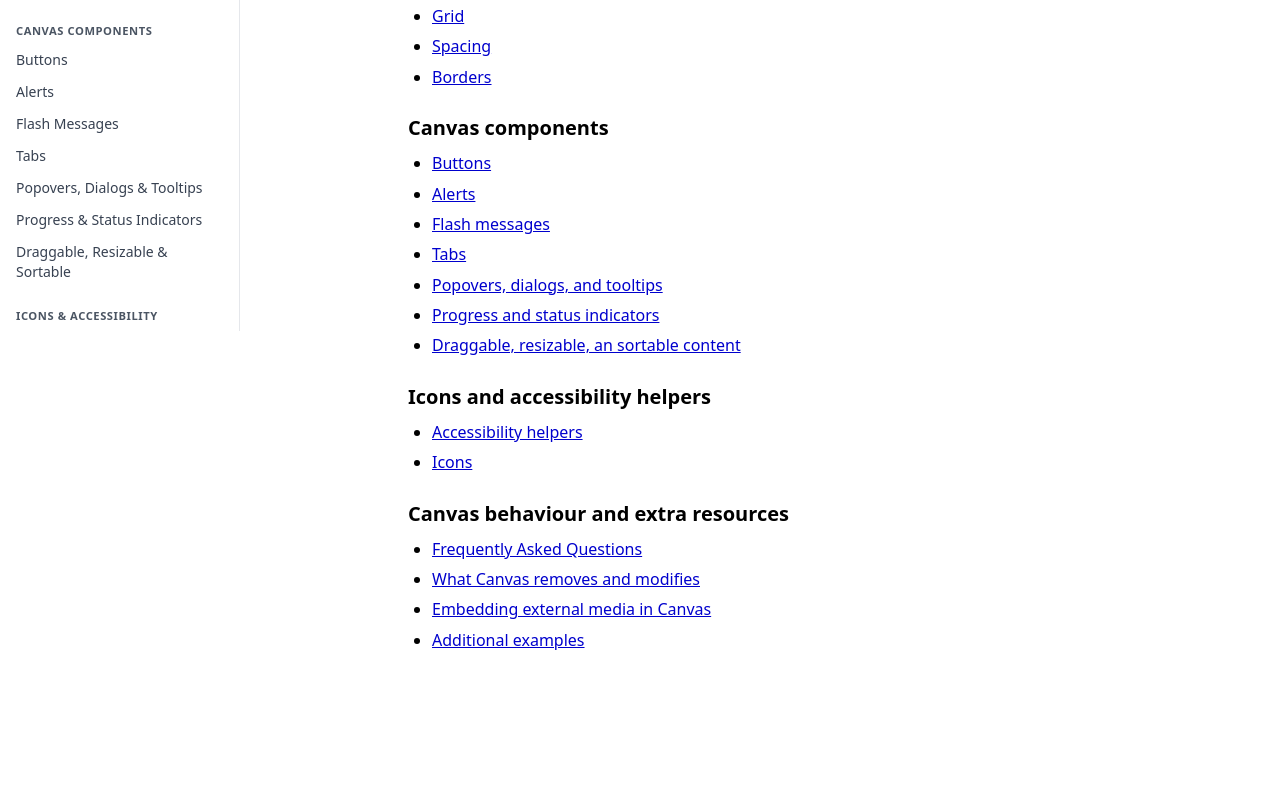
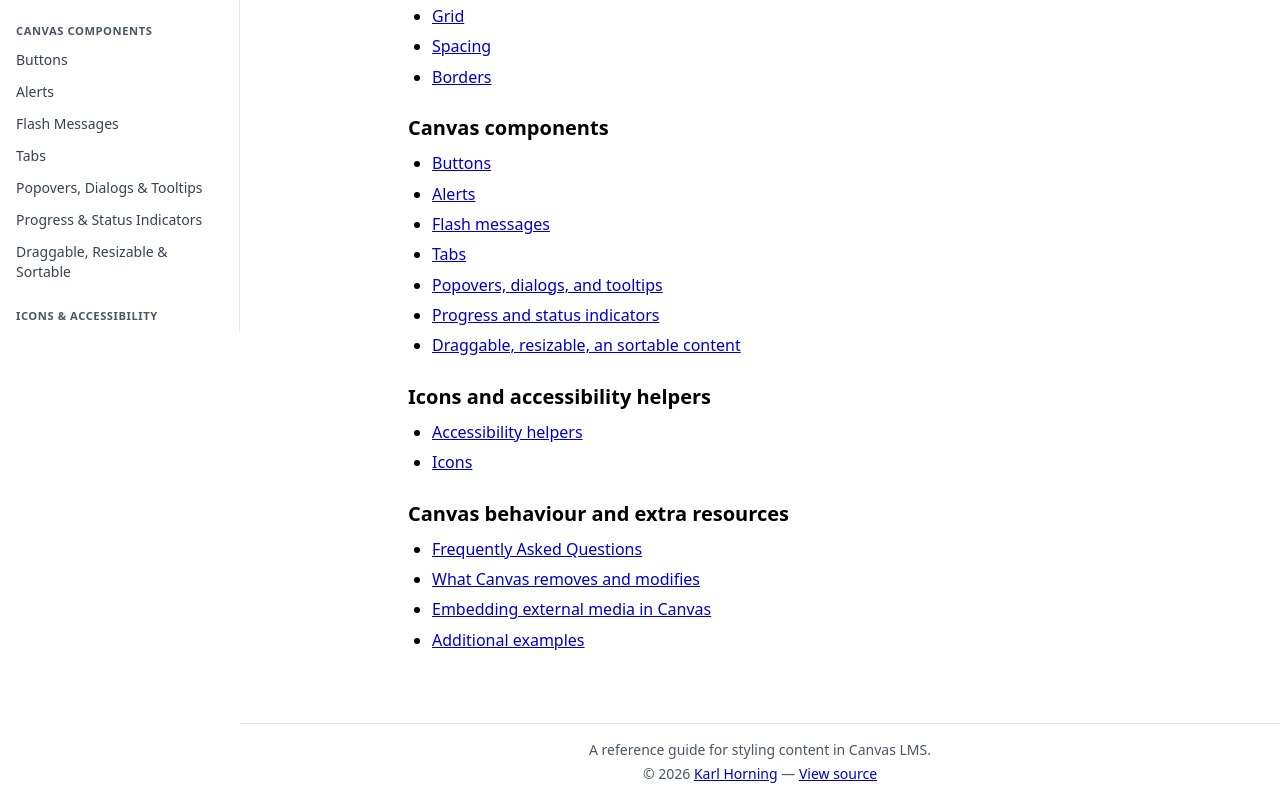
Before and after one commit to Karl-Horning/canvas, a Next.js app: page / in a window 1280 px wide. Shown: the part 469-1269 px from the top of the page. Before the commit the page ends 1192 px from the top, so only its background shows below. Built offline with nearby package versions, Linux system fonts and the light colour scheme.

Commit message:
feat: add `Footer` component

```diff
--- a/app/layout.tsx
+++ b/app/layout.tsx
@@ -1,6 +1,7 @@
 import type { Metadata } from "next";
 import { Geist, Geist_Mono } from "next/font/google";
 import "./globals.css";
+import Footer from "@/components/Footer";
 import Sidebar from "@/components/Sidebar";
 
 const geistSans = Geist({
@@ -30,8 +31,11 @@
         >
             <body className="min-h-full flex">
                 <Sidebar />
-                <main className="flex-1 min-w-0 p-6">
-                    <div className="max-w-3xl mx-auto">{children}</div>
+                <main className="flex-1 min-w-0 flex flex-col">
+                    <div className="flex-1 p-6">
+                        <div className="max-w-3xl mx-auto">{children}</div>
+                    </div>
+                    <Footer />
                 </main>
             </body>
         </html>
--- /dev/null
+++ b/components/Footer.tsx
@@ -0,0 +1,47 @@
+/** Year the project was created. Used to build the copyright range. */
+const START_YEAR = 2026;
+
+/**
+ * Site-wide footer for the Canvas Content Styling Guide.
+ *
+ * Displays a brief description of the project, a dynamic copyright range
+ * linking to the author's GitHub profile, and a link to the source repository.
+ *
+ * The copyright year shows only the start year until a new calendar year
+ * begins, at which point it extends to a range (e.g. 2026 – 2027).
+ *
+ * @returns The rendered footer element.
+ */
+export default function Footer() {
+    const currentYear = new Date().getFullYear();
+    const yearRange =
+        currentYear > START_YEAR
+            ? `${START_YEAR} — ${currentYear}`
+            : `${START_YEAR}`;
+
+    return (
+        <footer className="border-t border-[#e5e7eb] px-6 py-4 text-sm text-[#4b5563]">
+            <p className="m-0 text-center">
+                A reference guide for styling content in Canvas LMS.
+            </p>
+            <p className="m-0 mt-1 text-center">
+                &copy; {yearRange}{" "}
+                <a
+                    href="https://github.com/Karl-Horning"
+                    target="_blank"
+                    rel="noopener noreferrer"
+                >
+                    Karl Horning
+                </a>{" "}
+                &mdash;{" "}
+                <a
+                    href="https://github.com/Karl-Horning/canvas"
+                    target="_blank"
+                    rel="noopener noreferrer"
+                >
+                    View source
+                </a>
+            </p>
+        </footer>
+    );
+}
```
